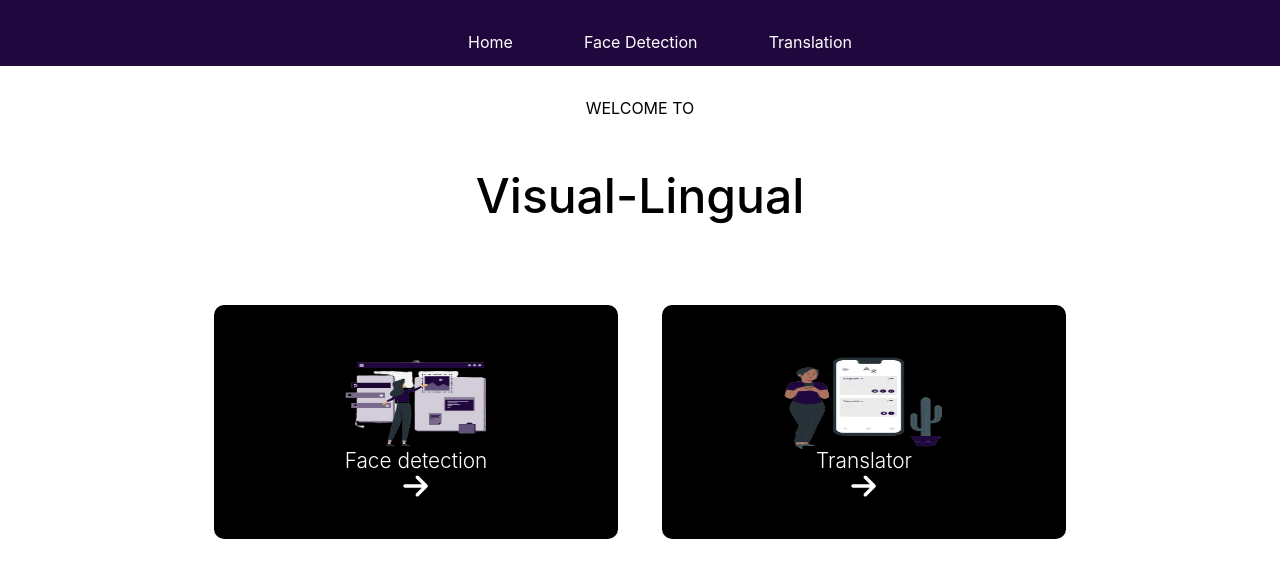
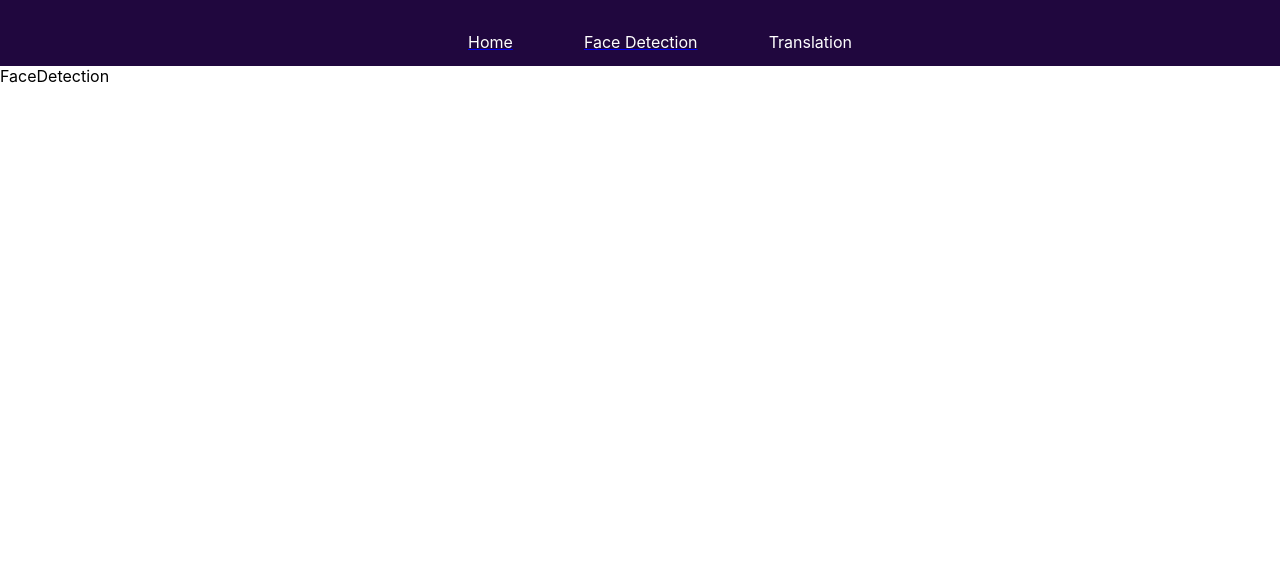
Before and after one commit to BertinAm/AI-ML-Project, a React (Create React App) app in the folder Frontend/aiproject/: page /FaceDetection in a window 1280 px wide. Shown: the top 578 px of the page. Built offline with nearby package versions, Linux system fonts and the light colour scheme.

Commit message:
routing performed

```diff
--- a/Frontend/aiproject/src/App.css
+++ b/Frontend/aiproject/src/App.css
@@ -17,6 +17,11 @@
   width: 80%;
   justify-content: space-between;
 }
+.navlink{
+  color :white;
+  text-decoration: none;
+}
+
 .hero1{
   text-align: center;
   margin: 2em 0em 2em 0em;
--- a/Frontend/aiproject/src/App.js
+++ b/Frontend/aiproject/src/App.js
@@ -1,13 +1,19 @@
 import './App.css';
-import Hero from './components/Home/Hero';
+import FaceDetection from './components/FaceDetection/FaceDetection';
+import Home from './components/Home/Home';
 import Navbar from './components/shared/Navbar';
+import { BrowserRouter,  Routes,Route} from "react-router-dom";
 
 function App() {
   return (
-    <div className="App">
-      <Navbar/>
-      < Hero/>
-    </div>
+    <BrowserRouter className="App">
+   <Navbar/>
+   <Routes>
+   <Route path='/' element={<Home/>} />
+   <Route path='FaceDetection' element={<FaceDetection/>} />
+       {/* <Route path='About' element={<About/>} /> */}
+   </Routes>
+ </BrowserRouter>
   );
 }
 
--- /dev/null
+++ b/Frontend/aiproject/src/components/FaceDetection/FaceDetection.jsx
@@ -0,0 +1,9 @@
+import React from 'react'
+
+const FaceDetection = () => {
+  return (
+    <div>FaceDetection</div>
+  )
+}
+
+export default FaceDetection
--- a/Frontend/aiproject/src/components/Home/Hero.jsx
+++ b/Frontend/aiproject/src/components/Home/Home.jsx
@@ -3,9 +3,9 @@ import Card from '../shared/Card'
 import illustration from '../Images/online-translator-pana-removebg-preview.png'
 import illustration1 from '../Images/assetsimage-removebg-preview.png'
 
-const Hero = () => {
+const Home = () => {
   return (
-   <main className='Hero' >
+    <main className='Hero' >
     <p className="hero1">WELCOME  TO </p>
     <h1 className="hero2">Visual-Lingual</h1>
     <section className="card-section">
@@ -28,4 +28,4 @@ const Hero = () => {
   )
 }
 
-export default Hero
+export default Home
--- a/Frontend/aiproject/src/components/shared/Navbar.jsx
+++ b/Frontend/aiproject/src/components/shared/Navbar.jsx
@@ -1,11 +1,13 @@
 import React from 'react'
+import {Link} from "react-router-dom";
 
 const Navbar = () => {
   return (
    <main className='navbar'>
 <ul className="navlinks">
-    <li className="navlink">Home</li>
-    <li className="navlink">Face Detection</li>
+<Link  to="/" ><li className="navlink">Home</li></Link>
+<Link  to="FaceDetection" > <li className="navlink">Face Detection</li></Link>
+    {/* <li className="navlink">Face Detection</li> */}
     <li className="navlink">Translation</li>
 </ul>
    </main>
```
